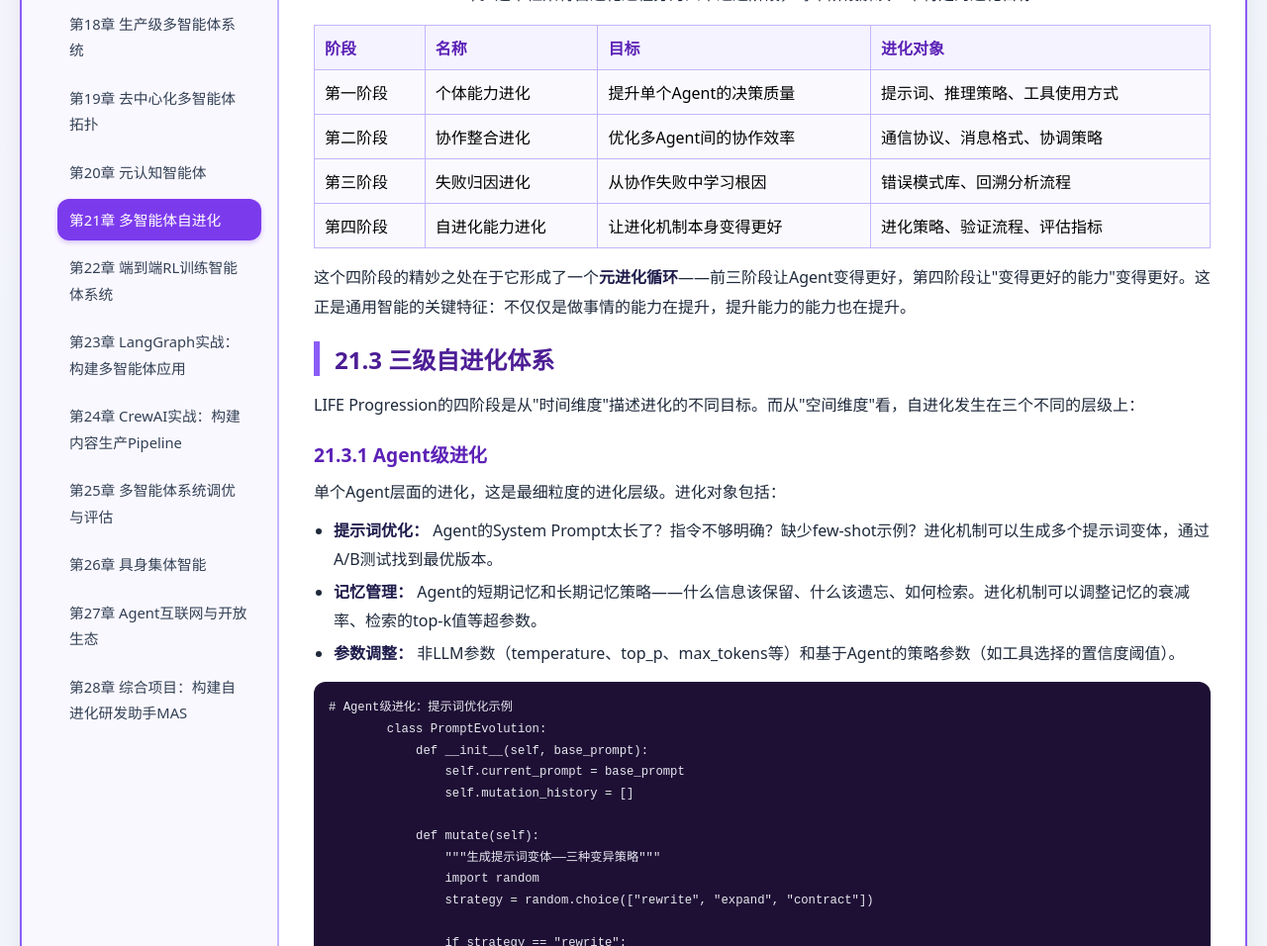
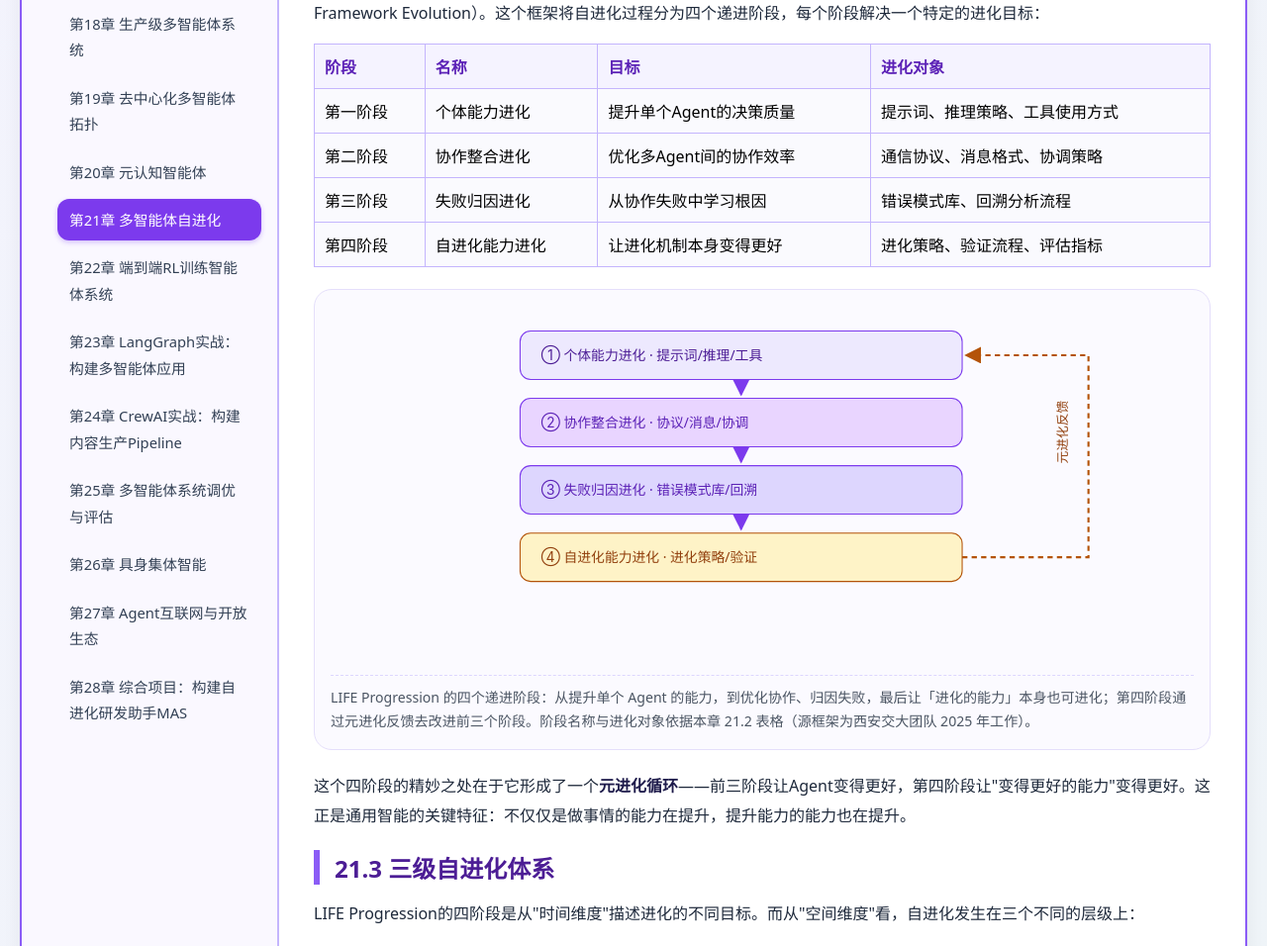
Before and after one commit to 1998x-stack/multi-agent-systems-tutorial, a plain HTML site: page 21.html in a window 1280 px wide. Shown: the part 1237-2193 px from the top of the page at 99% size. Drawn offline with Linux system fonts and the light colour scheme.

Commit message:
feat(multi-agent-systems-tutorial): 第21章语义结构与 LIFE Progression 四阶段元进化循环图

```diff
--- a/21.html
+++ b/21.html
@@ -5,11 +5,22 @@
     <meta name="viewport" content="width=device-width, initial-scale=1.0, maximum-scale=1.5, user-scalable=yes">
     <title>第21章 多智能体自进化</title>
     <link rel="stylesheet" href="theme.css">
+    <style>
+        pre { overflow-x: auto; max-width: 100%; }
+        code { overflow-wrap: anywhere; }
+        img, svg { max-width: 100%; height: auto; }
+        figure svg { width: 100%; height: auto; display: block; }
+        .fig-scroll, .math-scroll { overflow-x: auto; }
+        @media (max-width: 768px) {
+            table { table-layout: fixed; width: 100%; }
+            th, td { word-break: break-word; }
+        }
+    </style>
 </head>
 <body>
 <div class="double-border">
 <div class="container">
-    <div class="sidebar">
+    <nav class="sidebar" aria-label="课程目录">
         <h3>🤖 课程目录</h3>
         <ul class="chapter-list">
             <li><a href="01.html">第1章 智能体革命：从单体到多体</a></li>
@@ -41,10 +52,11 @@
             <li><a href="27.html">第27章 Agent互联网与开放生态</a></li>
             <li><a href="28.html">第28章 综合项目：构建自进化研发助手MAS</a></li>
         </ul>
-    </div>
-    <div class="main-content">
+    </nav>
+    <main class="main-content">
 
-        <h2>第21章 多智能体自进化</h2>
+        <h1 class="page-title">第21章 多智能体自进化</h1>
+        <p class="breadcrumb"><a href="index.html">课程目录</a> › 第21章 多智能体自进化</p>
 
         <p>上一章我们探讨了元认知——让Agent"认识自己"。这是一个了不起的进步，但它本质上还是<strong>静态的</strong>：Agent知道了自己的能力边界，但能力本身并没有提升。就像一个知道自己跑得不快的人，虽然不会逞强去参加百米赛跑，但他也没有因此变得更快。</p>
 
@@ -119,6 +131,32 @@
                 </tr>
             </tbody>
         </table>
+
+        <figure>
+        <div class="fig-scroll">
+        <svg viewBox="0 0 820 340" role="img" aria-labelledby="lifeT lifeD">
+          <title id="lifeT">LIFE Progression 四阶段与元进化循环</title>
+          <desc id="lifeD">四个递进阶段：个体能力进化、协作整合进化、失败归因进化、自进化能力进化；第四阶段又反向改进前三个阶段，形成元进化循环。</desc>
+          <rect width="820" height="340" fill="#fbfaff"/>
+          <g font-size="13">
+            <rect x="180" y="24" width="420" height="46" rx="10" fill="#ede9fe" stroke="#7c3aed"/><text x="200" y="52" fill="#4c1d95">① 个体能力进化 · 提示词/推理/工具</text>
+            <rect x="180" y="88" width="420" height="46" rx="10" fill="#e9d5ff" stroke="#7c3aed"/><text x="200" y="116" fill="#5b21b6">② 协作整合进化 · 协议/消息/协调</text>
+            <rect x="180" y="152" width="420" height="46" rx="10" fill="#ddd6fe" stroke="#7c3aed"/><text x="200" y="180" fill="#5b21b6">③ 失败归因进化 · 错误模式库/回溯</text>
+            <rect x="180" y="216" width="420" height="46" rx="10" fill="#fef3c7" stroke="#b45309"/><text x="200" y="244" fill="#92400e">④ 自进化能力进化 · 进化策略/验证</text>
+          </g>
+          <g stroke="#7c3aed" stroke-width="2" marker-end="url(#lfa)">
+            <line x1="390" y1="70" x2="390" y2="84"/><line x1="390" y1="134" x2="390" y2="148"/><line x1="390" y1="198" x2="390" y2="212"/>
+          </g>
+          <path d="M600 239 L720 239 L720 47 L604 47" fill="none" stroke="#b45309" stroke-width="2" stroke-dasharray="5 4" marker-end="url(#lfb)"/>
+          <text x="700" y="150" font-size="12" fill="#92400e" transform="rotate(-90 700 150)">元进化反馈</text>
+          <defs>
+            <marker id="lfa" markerWidth="9" markerHeight="9" refX="7" refY="4" orient="auto"><path d="M0,0 L8,4 L0,8 z" fill="#7c3aed"/></marker>
+            <marker id="lfb" markerWidth="9" markerHeight="9" refX="7" refY="4" orient="auto"><path d="M0,0 L8,4 L0,8 z" fill="#b45309"/></marker>
+          </defs>
+        </svg>
+        </div>
+        <figcaption>LIFE Progression 的四个递进阶段：从提升单个 Agent 的能力，到优化协作、归因失败，最后让「进化的能力」本身也可进化；第四阶段通过元进化反馈去改进前三个阶段。阶段名称与进化对象依据本章 21.2 表格（源框架为西安交大团队 2025 年工作）。</figcaption>
+        </figure>
 
         <p>这个四阶段的精妙之处在于它形成了一个<strong>元进化循环</strong>——前三阶段让Agent变得更好，第四阶段让"变得更好的能力"变得更好。这正是通用智能的关键特征：不仅仅是做事情的能力在提升，提升能力的能力也在提升。</p>
 
@@ -300,7 +338,7 @@
             <a href="index.html">📖 返回目录</a>
             <a href="22.html">下一章 →</a>
         </div>
-    </div>
+    </main>
 </div>
 </div>
 </body>
```
